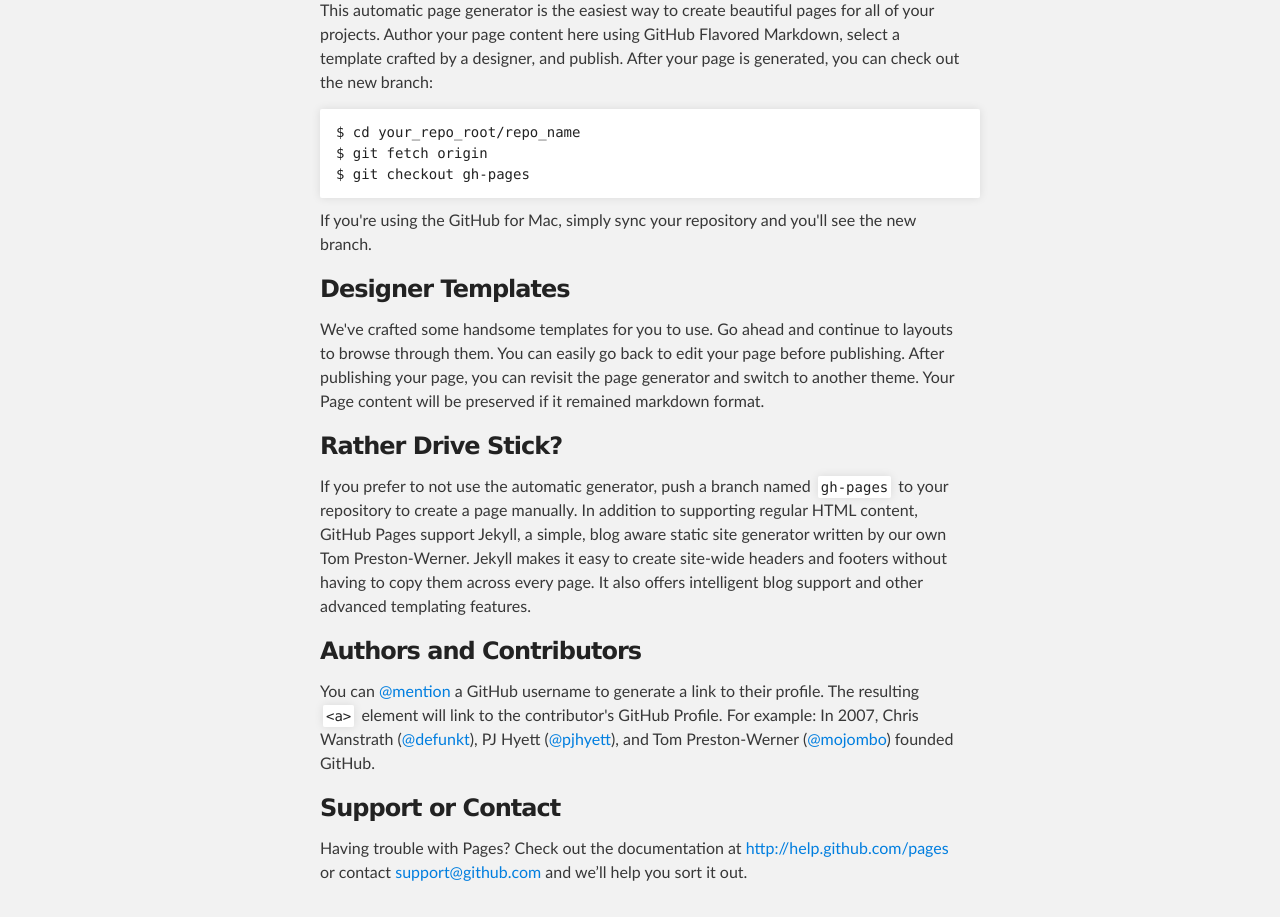
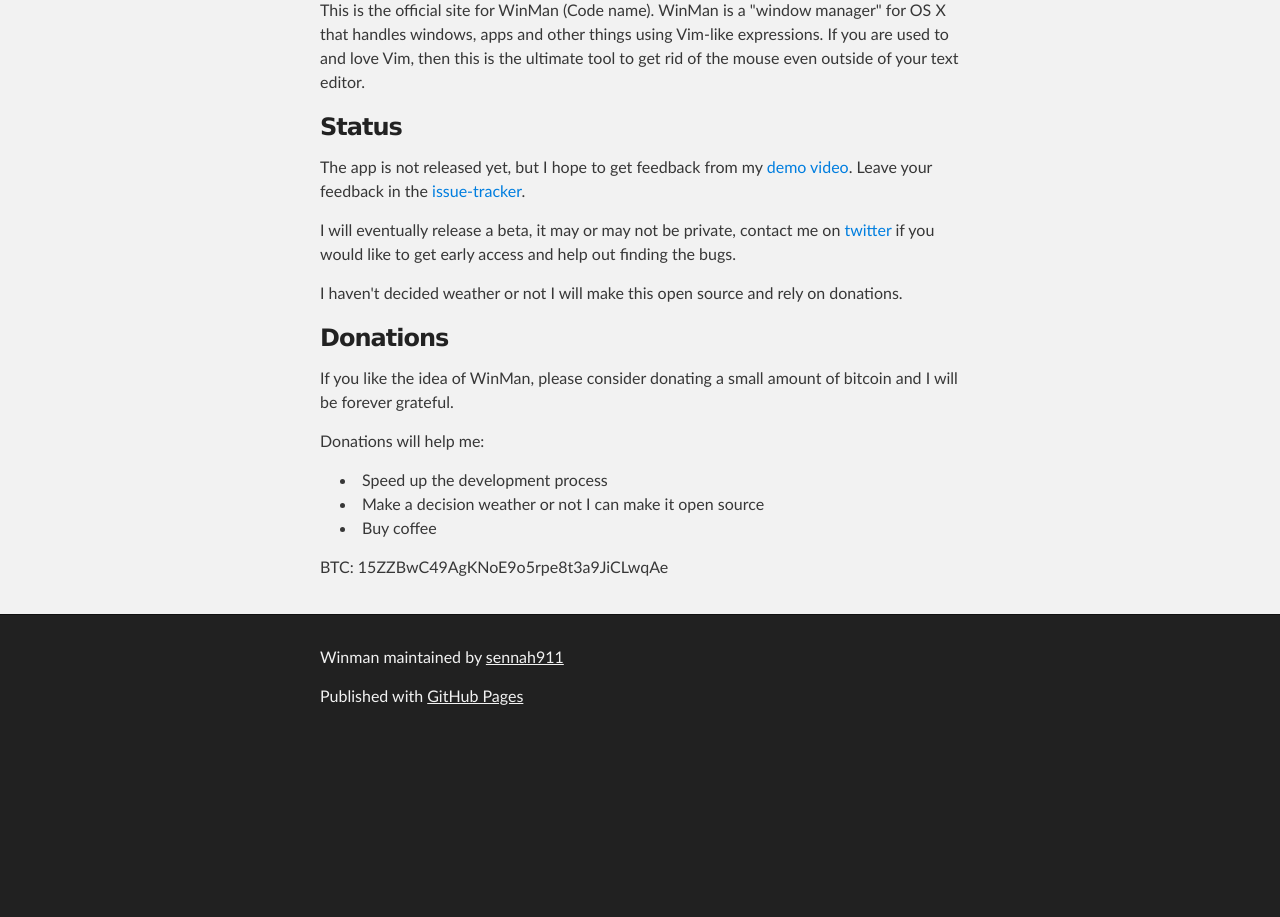
Before and after one commit to sennah911/WinMan, a plain HTML site: page index.html in a window 1280 px wide. Shown: the part 272-1189 px from the top of the page. After the commit the page ends 1015 px from the top, so only its background shows below. Drawn offline with Linux system fonts and the light colour scheme.

```diff
--- a/index.html
+++ b/index.html
@@ -20,6 +20,11 @@
 
           <h1 id="project_title">Winman</h1>
           <h2 id="project_tagline"></h2>
+
+            <section id="downloads">
+              <a class="zip_download_link" href="https://github.com/sennah911/WinMan/zipball/master">Download this project as a .zip file</a>
+              <a class="tar_download_link" href="https://github.com/sennah911/WinMan/tarball/master">Download this project as a tar.gz file</a>
+            </section>
         </header>
     </div>
 
@@ -27,36 +32,31 @@
     <div id="main_content_wrap" class="outer">
       <section id="main_content" class="inner">
         <h3>
-<a name="welcome-to-github-pages" class="anchor" href="#welcome-to-github-pages"><span class="octicon octicon-link"></span></a>Welcome to GitHub Pages.</h3>
+<a name="winman" class="anchor" href="#winman"><span class="octicon octicon-link"></span></a>WinMan</h3>
 
-<p>This automatic page generator is the easiest way to create beautiful pages for all of your projects. Author your page content here using GitHub Flavored Markdown, select a template crafted by a designer, and publish. After your page is generated, you can check out the new branch:</p>
-
-<pre><code>$ cd your_repo_root/repo_name
-$ git fetch origin
-$ git checkout gh-pages
-</code></pre>
-
-<p>If you're using the GitHub for Mac, simply sync your repository and you'll see the new branch.</p>
+<p>This is the official site for WinMan (Code name). WinMan is a "window manager" for OS X that handles windows, apps and other things using Vim-like expressions. If you are used to and love Vim, then this is the ultimate tool to get rid of the mouse even outside of your text editor.</p>
 
 <h3>
-<a name="designer-templates" class="anchor" href="#designer-templates"><span class="octicon octicon-link"></span></a>Designer Templates</h3>
+<a name="status" class="anchor" href="#status"><span class="octicon octicon-link"></span></a>Status</h3>
 
-<p>We've crafted some handsome templates for you to use. Go ahead and continue to layouts to browse through them. You can easily go back to edit your page before publishing. After publishing your page, you can revisit the page generator and switch to another theme. Your Page content will be preserved if it remained markdown format.</p>
+<p>The app is not released yet, but I hope to get feedback from my <a href="https://www.youtube.com/watch?v=yror1qNQQQE&amp;list=UUdzFW98T6_g-LdJ0Yo8NdQQ">demo video</a>. Leave your feedback in the <a href="https://github.com/sennah911/WinMan/issues">issue-tracker</a>.</p>
+
+<p>I will eventually release a beta, it may or may not be private, contact me on <a href="https://twitter.com/hannesr">twitter</a> if you would like to get early access and help out finding the bugs.</p>
+
+<p>I haven't decided weather or not I will make this open source and rely on donations.</p>
 
 <h3>
-<a name="rather-drive-stick" class="anchor" href="#rather-drive-stick"><span class="octicon octicon-link"></span></a>Rather Drive Stick?</h3>
+<a name="donations" class="anchor" href="#donations"><span class="octicon octicon-link"></span></a>Donations</h3>
 
-<p>If you prefer to not use the automatic generator, push a branch named <code>gh-pages</code> to your repository to create a page manually. In addition to supporting regular HTML content, GitHub Pages support Jekyll, a simple, blog aware static site generator written by our own Tom Preston-Werner. Jekyll makes it easy to create site-wide headers and footers without having to copy them across every page. It also offers intelligent blog support and other advanced templating features.</p>
+<p>If you like the idea of WinMan, please consider donating a small amount of bitcoin and I will be forever grateful.</p>
 
-<h3>
-<a name="authors-and-contributors" class="anchor" href="#authors-and-contributors"><span class="octicon octicon-link"></span></a>Authors and Contributors</h3>
+<p>Donations will help me:</p>
 
-<p>You can <a href="https://github.com/blog/821" class="user-mention">@mention</a> a GitHub username to generate a link to their profile. The resulting <code>&lt;a&gt;</code> element will link to the contributor's GitHub Profile. For example: In 2007, Chris Wanstrath (<a href="https://github.com/defunkt" class="user-mention">@defunkt</a>), PJ Hyett (<a href="https://github.com/pjhyett" class="user-mention">@pjhyett</a>), and Tom Preston-Werner (<a href="https://github.com/mojombo" class="user-mention">@mojombo</a>) founded GitHub.</p>
-
-<h3>
-<a name="support-or-contact" class="anchor" href="#support-or-contact"><span class="octicon octicon-link"></span></a>Support or Contact</h3>
-
-<p>Having trouble with Pages? Check out the documentation at <a href="http://help.github.com/pages">http://help.github.com/pages</a> or contact <a href="mailto:support@github.com">support@github.com</a> and we’ll help you sort it out.</p>
+<ul>
+<li>Speed up the development process</li>
+<li>Make a decision weather or not I can make it open source</li>
+<li>Buy coffee</li>
+</ul><p>BTC: 15ZZBwC49AgKNoE9o5rpe8t3a9JiCLwqAe</p>
       </section>
     </div>
 
```
Also changed, not shown: params.json (+1 -1 lines).
